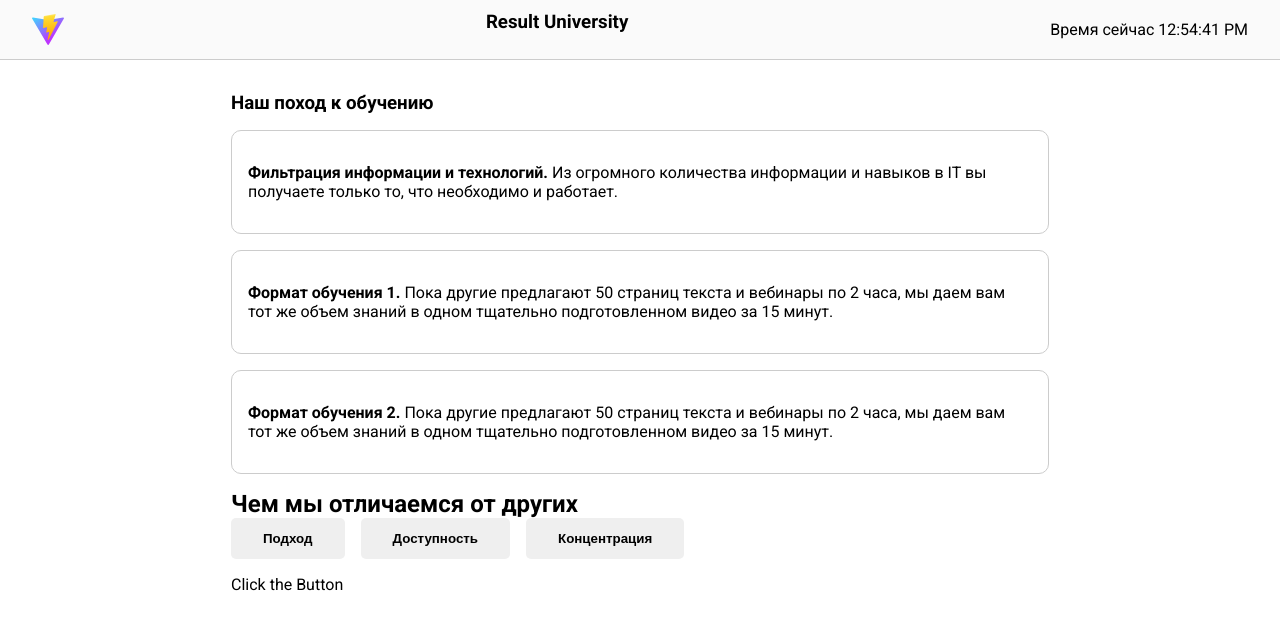
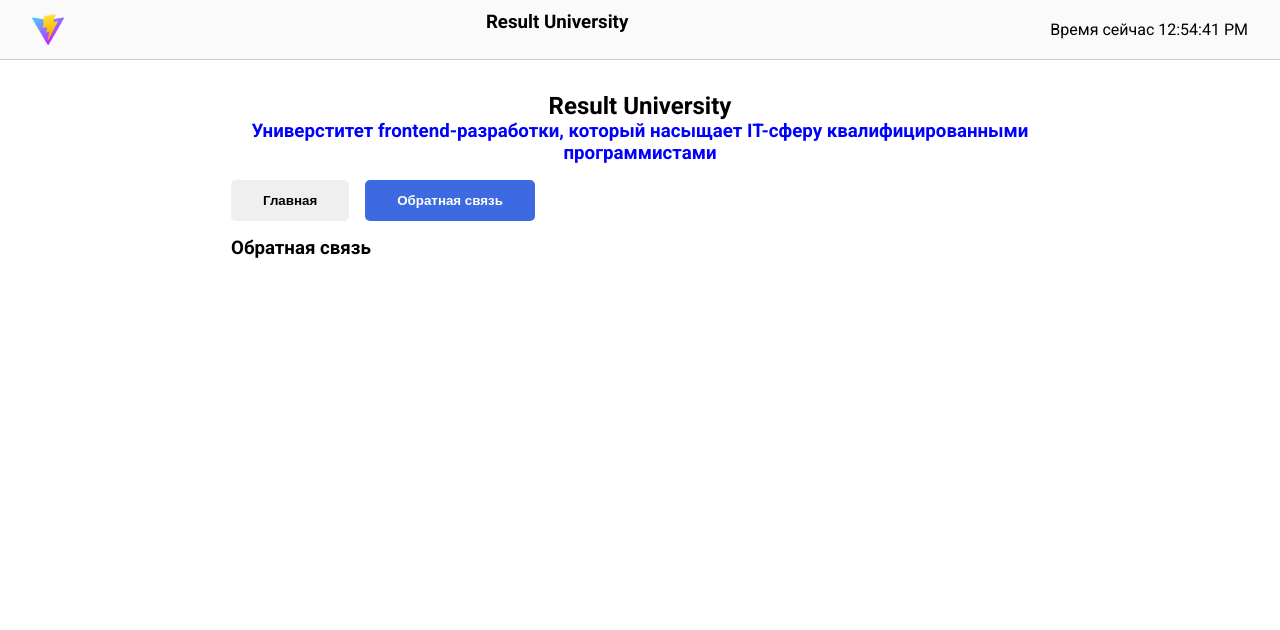
Before and after one commit to kitOl/react-01-components, a React (Vite) app: page / in a window 1280 px wide. Shown: the top 630 px of the page. Built offline with nearby package versions, Linux system fonts and the light colour scheme.

Commit message:
add tab component

```diff
--- a/src/App.jsx
+++ b/src/App.jsx
@@ -1,15 +1,30 @@
 import Header from "./components/Header";
 import TeachingSection from "./components/TeachingSection";
 import DifferencesSection from "./components/DifferencesSection";
+import IntroSection from "./components/IntroSection";
+import TabsSection from "./components/TabsSection";
+import FeedbackSection from "./components/FeedbackSection";
+import { useState } from "react";
 
 export default function App() {
+  const [tab, setTab] = useState("feedback");
   return (
-    <div>
+    <>
       <Header />
       <main>
-        <TeachingSection />
-        <DifferencesSection />
+        <IntroSection />
+
+        <TabsSection active={tab} onChange={(current) => setTab(current)} />
+
+        {tab === "main" && (
+          <>
+            <TeachingSection />
+            <DifferencesSection />
+          </>
+        )}
+
+        {tab === "feedback" && <FeedbackSection />}
       </main>
-    </div>
+    </>
   );
 }
--- /dev/null
+++ b/src/components/FeedbackSection.jsx
@@ -0,0 +1,7 @@
+export default function FeedbackSection() {
+  return (
+    <section>
+      <h3>Обратная связь</h3>
+    </section>
+  );
+}
--- /dev/null
+++ b/src/components/IntroSection.jsx
@@ -0,0 +1,24 @@
+import React from "react";
+
+// export default function IntroSection() {
+//   return (
+//     <section>
+//       <h1 className="centered">Result University</h1>
+//       <h3 className="centered" style={{ color: "blue" }}>
+//         Универститет frontend-разработки, который насыщает IT-сферу
+//         квалифицированными программистами
+//       </h3>
+//     </section>
+//   );
+// }
+const e = React.createElement;
+export default function IntroSection() {
+  return e("section", null, [
+    e("h1", { className: "centered", key: 1 }, "Result University"),
+    e(
+      "h3",
+      { className: "centered", key: 2, style: { color: "blue" } },
+      "Универститет frontend-разработки, который насыщает IT-сферу квалифицированными программистами"
+    ),
+  ]);
+}
--- /dev/null
+++ b/src/components/TabsSection.jsx
@@ -0,0 +1,17 @@
+import Button from "./Button/Button";
+
+export default function TabsSection({ active, onChange }) {
+  return (
+    <section style={{ marginBottom: "1rem" }}>
+      <Button isActive={active === "main"} onClick={() => onChange("main")}>
+        Главная
+      </Button>
+      <Button
+        isActive={active === "feedback"}
+        onClick={() => onChange("feedback")}
+      >
+        Обратная связь
+      </Button>
+    </section>
+  );
+}
--- a/src/index.css
+++ b/src/index.css
@@ -47,3 +47,7 @@ section ul li {
 p {
   padding: 1rem 0;
 }
+
+.centered {
+  text-align: center;
+}
```
